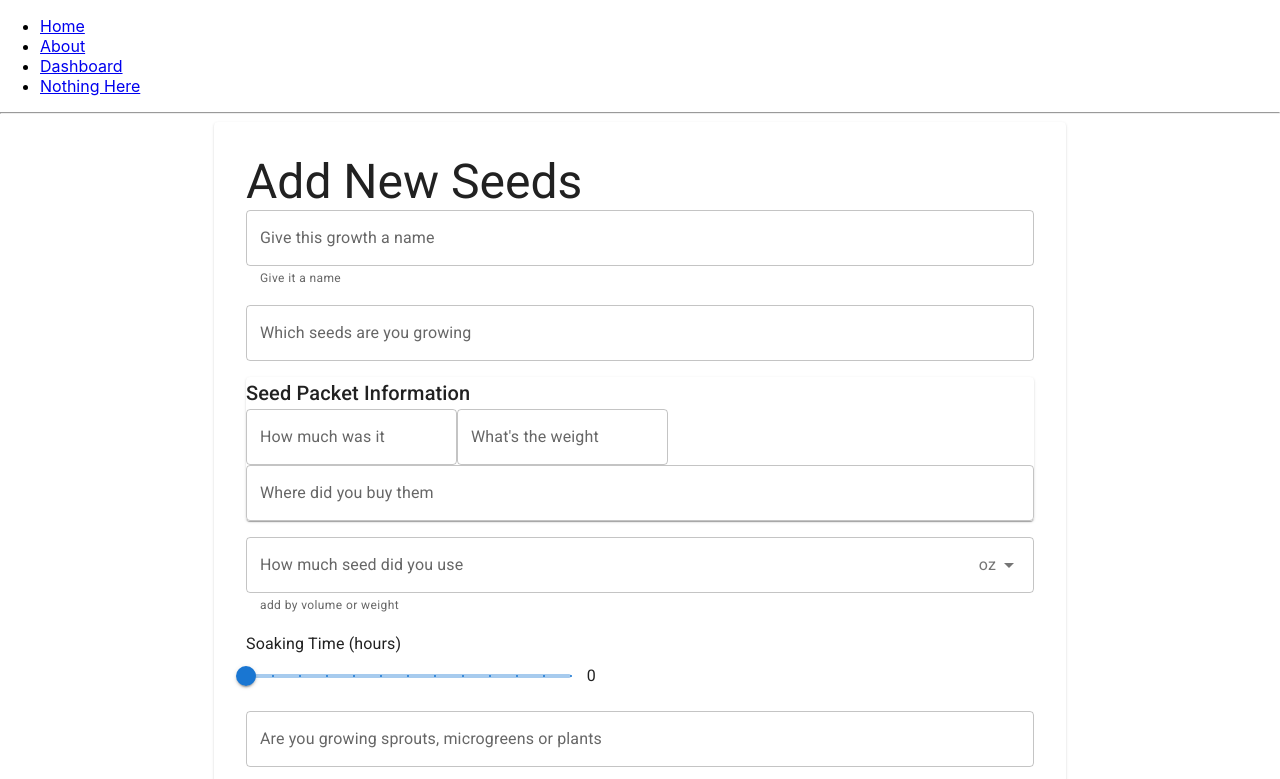
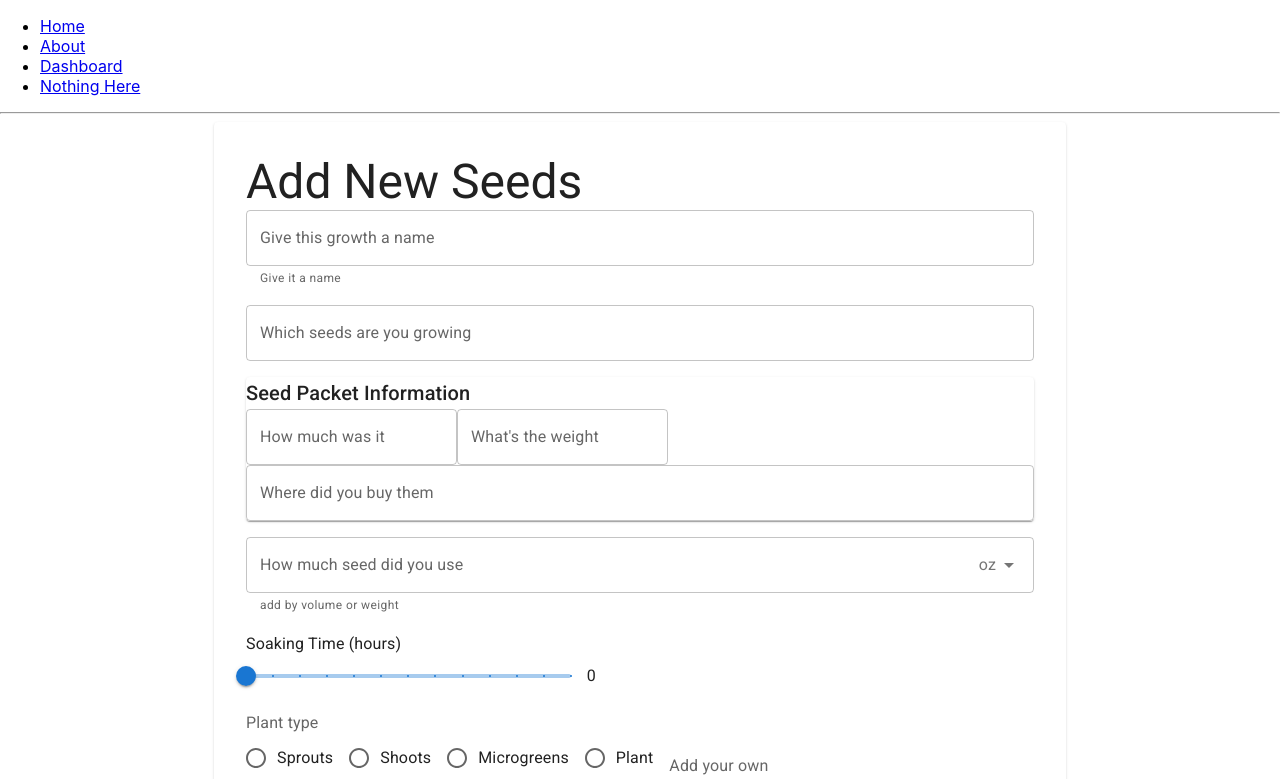
Before and after one commit to danppo/seed-task-tracker, a React (Create React App) app: page / in a window 1280 px wide. Shown: the top 779 px of the page. Built offline with nearby package versions, Linux system fonts and the light colour scheme.

Commit message:
added radio button componenet with add ability

```diff
--- a/src/components/form/form.tsx
+++ b/src/components/form/form.tsx
@@ -3,11 +3,13 @@ import Typography from '@mui/material/Typography';
 import TextField from '@mui/material/TextField';
 import Stack from '@mui/material/Stack';
 import Button from '@mui/material/Button';
+import Radio from '@mui/material/Radio'
 import { useState } from 'react';
 
 import CheckboxedInput from '../checkboxedInput';
 import AdornmentTypeInput from '../adornmentTypeInput';
 import SliderInput from '../sliderInput';
+import RadioButtonGroup from '../radioButtonGroup';
 
 const Form = () => {
 
@@ -20,6 +22,9 @@ const Form = () => {
   const [taskSchedule, setTaskSchedule ] = useState<string>('');
   const [comments, setComments ] = useState<string>('');
   const [soakTime, setSoakTime ] = useState<number>(0);
+  const [plantTypeAdded, setPlantTypeAdded] = useState<string>("");
+  const [plantTypePicked, setPlantTypePicked] = useState<string>("");
+  const [plantGrowthTypes, setPlantGrowthTypes] = useState<string[]>(["Sprouts", "Shoots", "Microgreens", "Plant"]);
 
   const onSubmit = () => {
     console.log('submitted')
@@ -27,11 +32,20 @@ const Form = () => {
   const onScheduledInput = (item: object) => {
     console.log('triggered')
     console.log(item);
-
-
   }
   const onWeightVolumeChange = (input: string, inputType: string) => {
     console.log(input, inputType)
+  }
+
+  const onPlantTypePick = (picked: string) => {
+    setPlantTypePicked(picked)
+  }
+  const onPlantTypeAdded = (added: string) => {
+    console.log(added)
+  }
+  const manuallyAdded = (input: string, newPickedTypes: Array<string>) => {
+    setPlantGrowthTypes(newPickedTypes);
+    setPlantTypePicked(input);
   }
 
   const weightVolumeOptions = [
@@ -40,6 +54,8 @@ const Form = () => {
     {value: "teaspoon", displayName: "tsp"},
     {value: "tablespoon", displayName: "tbsp"}
   ]
+
+  // const plantGrowthTypes = ["Sprouts", "Shoots", "Microgreens", "Plant"]
 
   const soakTimeRange = {
     min: 0,
@@ -93,12 +109,13 @@ const Form = () => {
           title="Soaking Time (hours)"
           range={soakTimeRange}
         />
-        <TextField
-          fullWidth
-          id="growthType"
-          label="Are you growing sprouts, microgreens or plants"
-          value={growthType}
-          onChange={(e: React.ChangeEvent<HTMLInputElement>) => setGrowthType(e.target.value)}
+        <RadioButtonGroup
+            addedManually={manuallyAdded}
+            title="Plant type"
+            options={plantGrowthTypes}
+            picked={plantTypePicked}
+            onChange={onPlantTypePick}
+            onInput={onPlantTypeAdded}
         />
         <TextField
           fullWidth
--- /dev/null
+++ b/src/components/radioButtonGroup/index.tsx
@@ -0,0 +1 @@
+export { default } from './radioButtonGroup';
--- /dev/null
+++ b/src/components/radioButtonGroup/radioButtonGroup.module.scss
@@ -0,0 +1,3 @@
+.manualInput{
+  margin-top: -0.65rem;
+}
--- /dev/null
+++ b/src/components/radioButtonGroup/radioButtonGroup.tsx
@@ -0,0 +1,63 @@
+import { FormControl, FormControlLabel, FormLabel, RadioGroup, Radio, TextField } from '@mui/material';
+import { useState } from 'react';
+
+import styles from './radioButtonGroup.module.scss';
+
+type Props = {
+  title: string;
+  options: string[];
+  picked: string;
+  addedManually: (input:string, newArray: Array<string>) => void,
+  onChange: (picked:string) => void;
+  onInput: (added:string) => void;
+}
+
+const RadioButtonGroup = ({
+  title,
+  options,
+  picked,
+  addedManually,
+  onChange,
+  onInput,
+}:Props) => {
+
+  const inputChange = (e: React.ChangeEvent<HTMLInputElement>) => {
+    onInput(e.target.value);
+    setUserInput(e.target.value);
+  }
+  const onBlur = (e: React.FocusEvent<HTMLInputElement>) => {
+    if (e.target.value.length > 0) {
+      addedManually(e.target.value, [...options, e.target.value]);
+      setUserInput("");
+      setUserAdded([...userAdded, e.target.value]);
+    }
+  }
+
+  // TODO: add option to clear manually entered types
+
+  const [userInput, setUserInput] = useState<string>("")
+  const [userAdded, setUserAdded] = useState<string[]>([])
+
+  return (
+    <FormControl>
+      <FormLabel id="demo-row-radio-buttons-group-label">
+        {title}
+      </FormLabel>
+      <RadioGroup
+        row
+        onChange={(e) => onChange(e.target.value)}
+        value={picked}
+      >
+        {options.map((option) => (
+          <FormControlLabel key={option} value={option} control={<Radio />} label={option} />
+
+        ))}
+
+        <TextField className={styles.manualInput} value={userInput} onBlur={onBlur} onChange={inputChange} label="Add your own" variant="standard" />
+      </RadioGroup>
+
+    </FormControl>
+  )
+};
+
+export default RadioButtonGroup;
```
Also changed, not shown: 1 other file (tests, documents, lock files or other folders).
